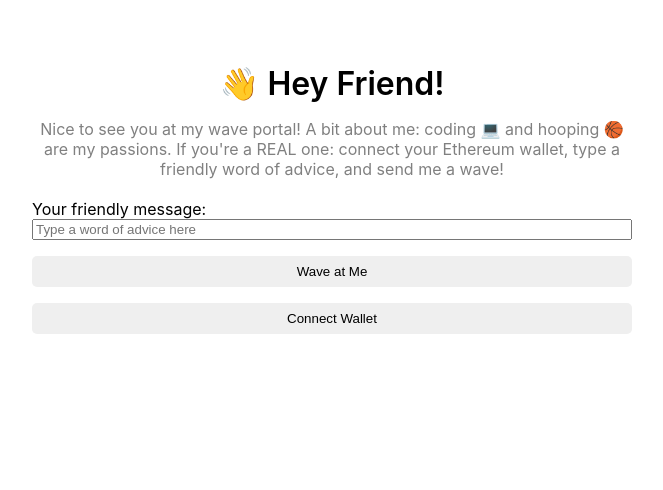
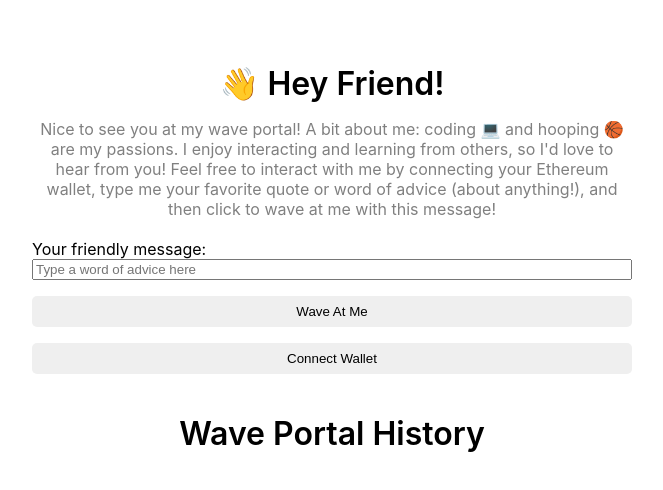
Before and after one commit to reydanez/LRN-waveportal-starter-ui-project, a React (Vite) app: page / in a window 1280 px wide. Shown: the top 490 px of the page, without its empty margins (308-971 px from the left). Built offline with nearby package versions, Linux system fonts and the light colour scheme.

Commit message:
More additions to UI, including showing the Wave portal history of messages, higher gas limit, and listening for new wave messages, and updating the page automatically with new waves.

```diff
--- a/src/App.jsx
+++ b/src/App.jsx
@@ -108,6 +108,17 @@
          * Store our data in React State
          */
         setAllWaves(wavesCleaned);
+
+        // listen for new waves
+        wavePortalContract.on("NewWave", (from, timestamp, message) => {
+          console.log("NewWave", from, timestamp, message);
+
+          setAllWaves(prevState => [...prevState, {
+            address: from,
+            timestamp: new Date(timestamp * 1000),
+            message: message
+          }]);
+        });
       } else {
         console.log("Ethereum object does not exist!");
       }
@@ -142,8 +153,9 @@
 
         /*
         * Execute the actual wave from your smart contract
+        * "gaslimit" set here makes the user pay a set amount of gas of 1,000,000. And, if they don't use all of it in the transaction they'll automatically be refunded
         */
-        const waveTxn = await wavePortalContract.wave(msgAdvice);
+        const waveTxn = await wavePortalContract.wave(msgAdvice, { gasLimit: 1000000 });
         console.log("Message sent was: %s", msgAdvice);
         console.log("Mining...", waveTxn.hash);
 
@@ -164,6 +176,7 @@
     }
   };
 
+
   /*
    * The passed callback function will be run when the page loads.
    * More technically, when the App component "mounts".
@@ -173,6 +186,8 @@
     if (account !== null) {
       setCurrentAccount(account);
     }
+
+    getAllWaves();
   }, []);
 
   return (
@@ -184,13 +199,13 @@
         </div>
 
         <div className="bio">
-        Nice to see you at my wave portal! A bit about me: coding 💻 and hooping 🏀 are my passions. If you're a REAL one: connect your Ethereum wallet, type a friendly word of advice, and send me a wave!
+        Nice to see you at my wave portal! A bit about me: coding 💻 and hooping 🏀 are my passions. I enjoy interacting and learning from others, so I'd love to hear from you! Feel free to interact with me by connecting your Ethereum wallet, type me your favorite quote or word of advice (about anything!), and then click to wave at me with this message!
         </div>
         <br/>
         <label>Your friendly message: </label>
         <input id="advice" name="advice" placeholder="Type a word of advice here" onChange={handleChange} value={msgAdvice} />
         <button className="waveButton" onClick={wave}>
-          Wave at Me
+          Wave At Me
         </button>
 
         {/*
@@ -202,6 +217,11 @@
           </button>
         )}
 
+        <br />
+        <br />
+        <div className="header">
+        Wave Portal History
+        </div>
         {allWaves.map((wave, index) => {
           return (
             <div key={index} style={{ backgroundColor: "OldLace", marginTop: "16px", padding: "8px" }}>
```
